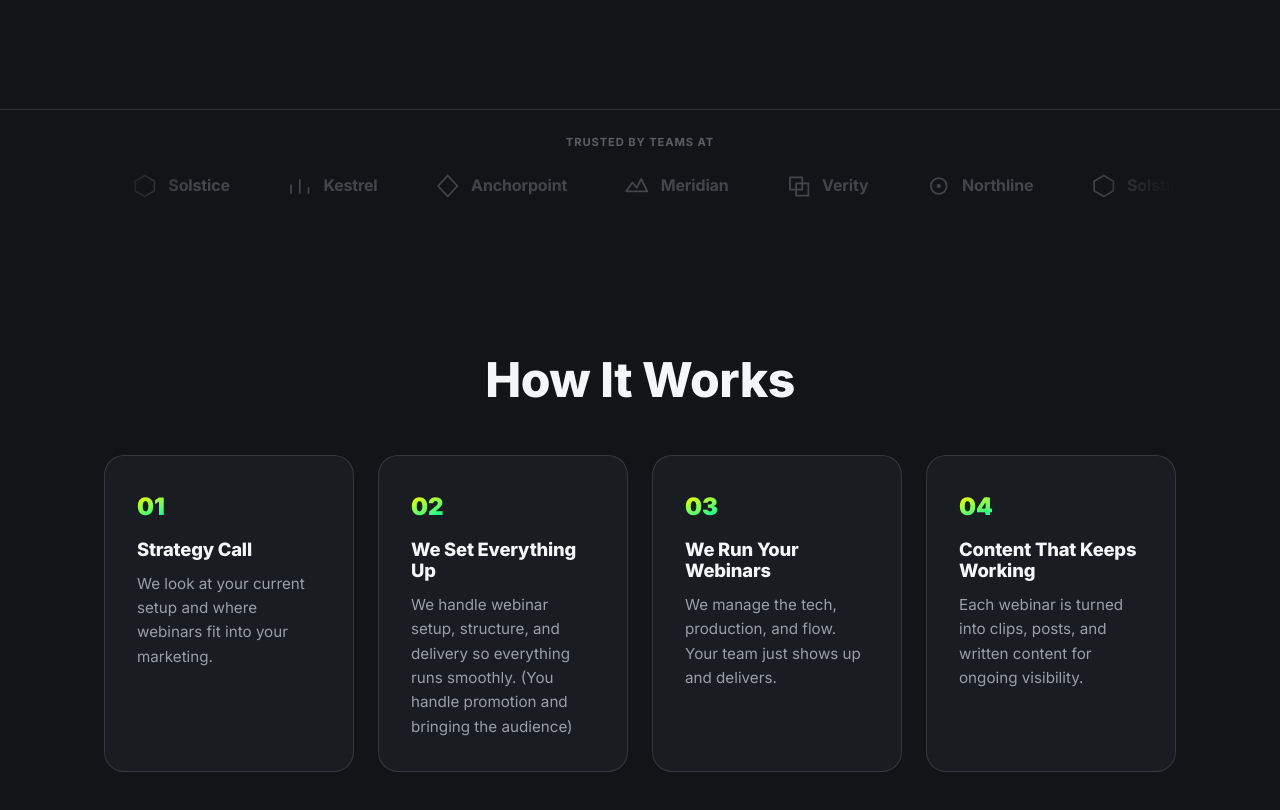
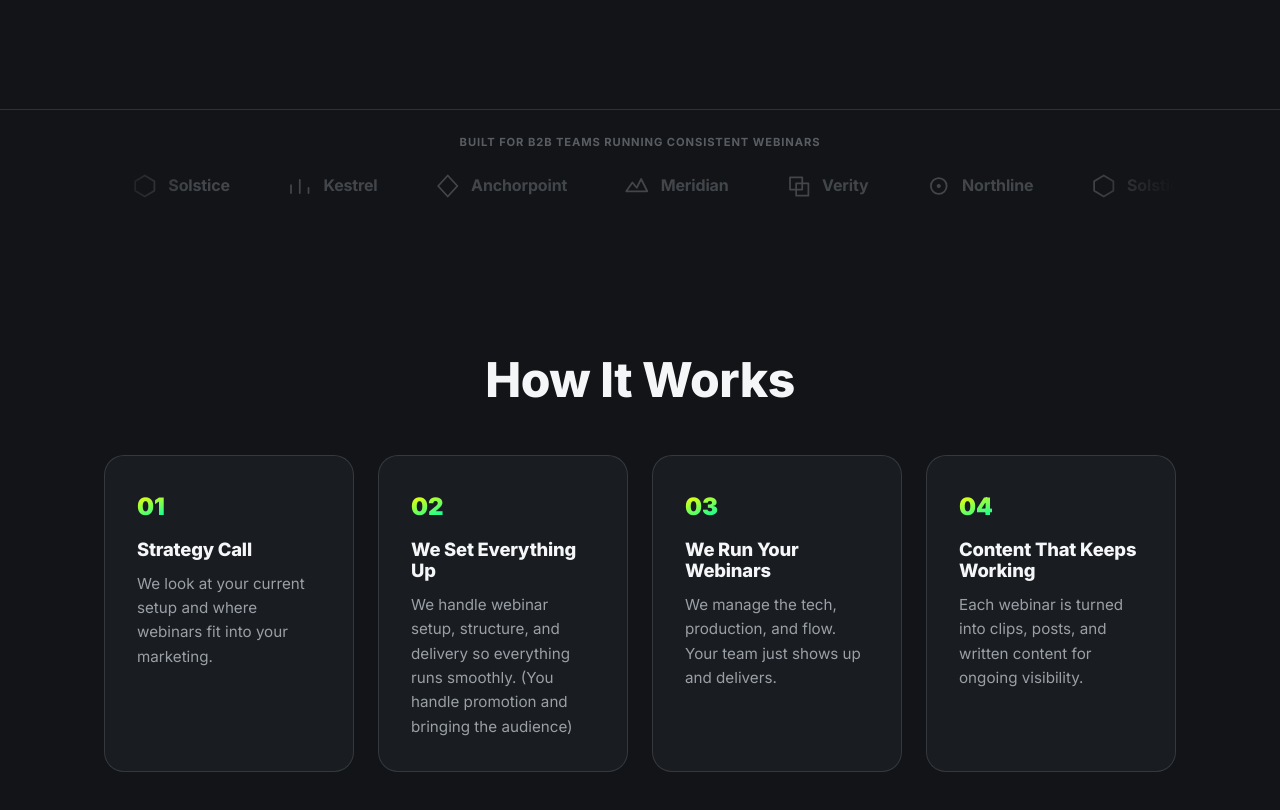
Before and after one commit to Database9020/virtualevents-agency, an Astro site: page / in a window 1280 px wide. Shown: the part 4405-5215 px from the top of the page. Built offline with nearby package versions, Linux system fonts and the light colour scheme; Astro itself is replaced by a stand-in of ours.

Commit message:
Reword client-logo carousel eyebrow to avoid implying named client relationships

```diff
--- a/src/components/ClientLogos.astro
+++ b/src/components/ClientLogos.astro
@@ -36,9 +36,9 @@ const LOGOS = [
 const TRACK_LOGOS = [...LOGOS, ...LOGOS, ...LOGOS];
 ---
 
-<section class="client-logos" aria-label="Companies we've worked with">
+<section class="client-logos" aria-label="Built for B2B teams running consistent webinars">
   <div class="container client-logos-inner">
-    <p class="client-logos-eyebrow">Trusted by teams at</p>
+    <p class="client-logos-eyebrow">Built for B2B teams running consistent webinars</p>
 
     <div class="marquee">
       <div class="marquee-track">
```
